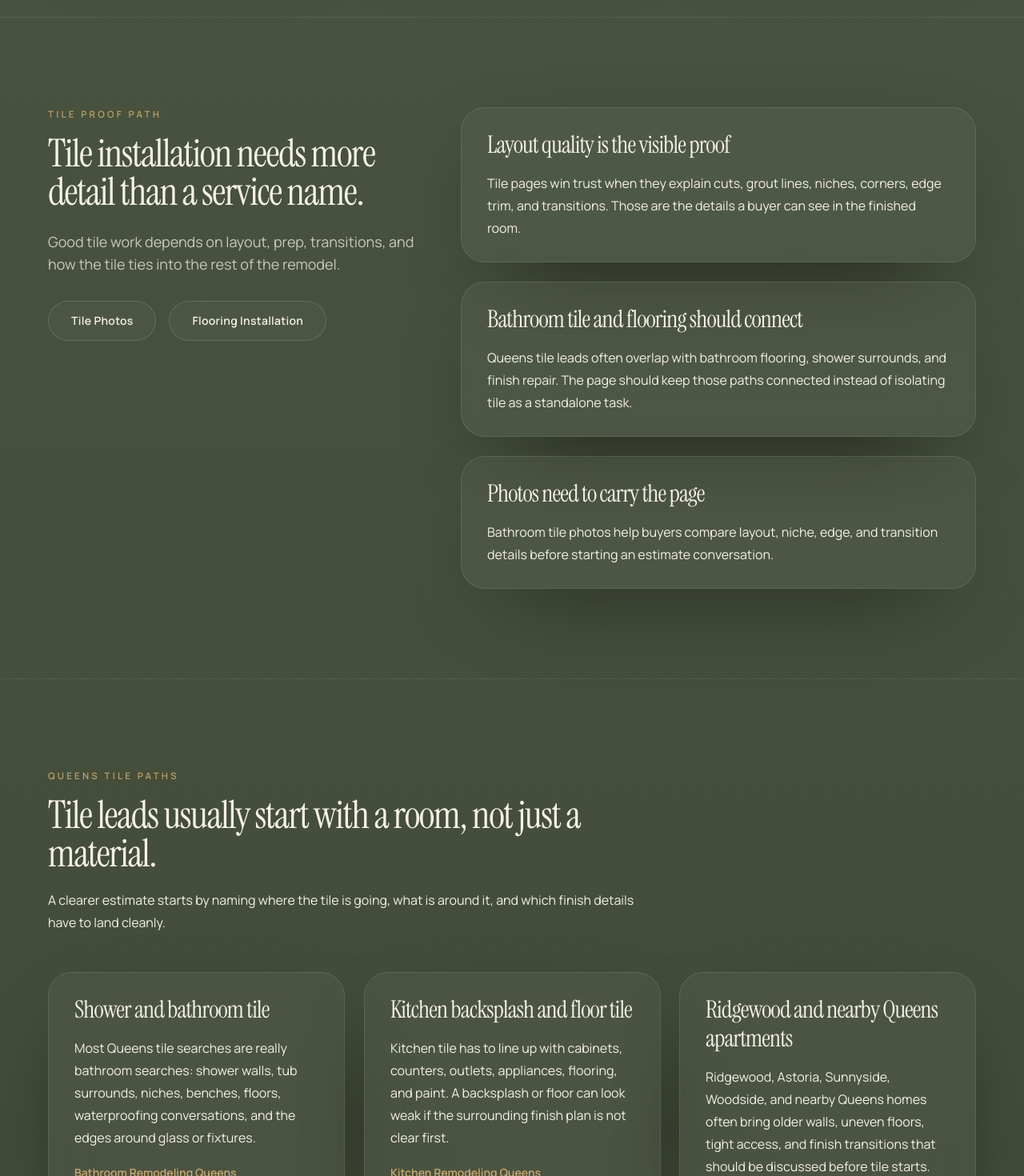
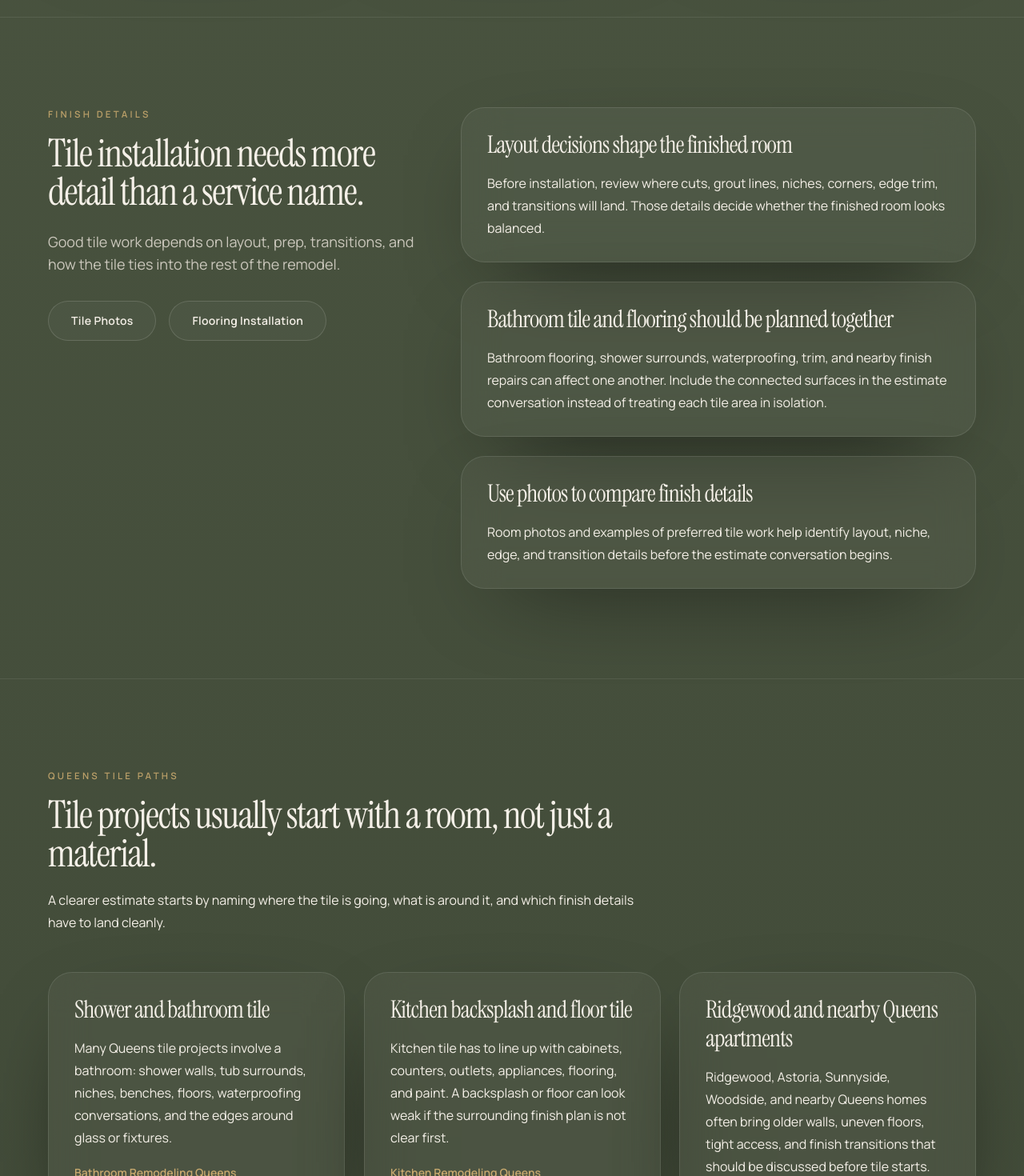
Before and after one commit to donaldlena833-cyber/lokeil-website, a Next.js app: page /tile-installation-queens in a window 1280 px wide. Shown: the part 2140-3610 px from the top of the page at 80% size. Built offline with nearby package versions, Linux system fonts and the light colour scheme.

Commit message:
Replace internal tile marketing copy (#6)
Replace visitor-facing internal lead and proof language with practical tile planning guidance and add regression coverage.

```diff
--- a/app/tile-installation-queens/page.tsx
+++ b/app/tile-installation-queens/page.tsx
@@ -40,19 +40,19 @@ const planningNotes = [
 
 const tileProofSignals = [
   {
-    title: 'Layout quality is the visible proof',
+    title: 'Layout decisions shape the finished room',
     body:
-      'Tile pages win trust when they explain cuts, grout lines, niches, corners, edge trim, and transitions. Those are the details a buyer can see in the finished room.',
+      'Before installation, review where cuts, grout lines, niches, corners, edge trim, and transitions will land. Those details decide whether the finished room looks balanced.',
   },
   {
-    title: 'Bathroom tile and flooring should connect',
+    title: 'Bathroom tile and flooring should be planned together',
     body:
-      'Queens tile leads often overlap with bathroom flooring, shower surrounds, and finish repair. The page should keep those paths connected instead of isolating tile as a standalone task.',
+      'Bathroom flooring, shower surrounds, waterproofing, trim, and nearby finish repairs can affect one another. Include the connected surfaces in the estimate conversation instead of treating each tile area in isolation.',
   },
   {
-    title: 'Photos need to carry the page',
+    title: 'Use photos to compare finish details',
     body:
-      'Bathroom tile photos help buyers compare layout, niche, edge, and transition details before starting an estimate conversation.',
+      'Room photos and examples of preferred tile work help identify layout, niche, edge, and transition details before the estimate conversation begins.',
   },
 ] as const;
 
@@ -60,7 +60,7 @@ const localTilePaths = [
   {
     title: 'Shower and bathroom tile',
     body:
-      'Most Queens tile searches are really bathroom searches: shower walls, tub surrounds, niches, benches, floors, waterproofing conversations, and the edges around glass or fixtures.',
+      'Many Queens tile projects involve a bathroom: shower walls, tub surrounds, niches, benches, floors, waterproofing conversations, and the edges around glass or fixtures.',
     href: '/bathroom-remodeling-queens',
     label: 'Bathroom Remodeling Queens',
   },
@@ -230,7 +230,7 @@ export default function TileInstallationQueens() {
         <section className="section-rule section-space">
           <div className="site-shell grid gap-10 lg:grid-cols-[0.85fr_1.15fr]">
             <div data-reveal="fade-up">
-              <p className="eyebrow">Tile proof path</p>
+              <p className="eyebrow">Finish details</p>
               <h2 className="section-title mt-4">Tile installation needs more detail than a service name.</h2>
               <p className="lead mt-6">
                 Good tile work depends on layout, prep, transitions, and how the tile ties into the rest of the remodel.
@@ -260,7 +260,7 @@ export default function TileInstallationQueens() {
           <div className="site-shell">
             <div className="max-w-3xl" data-reveal="fade-up">
               <p className="eyebrow">Queens tile paths</p>
-              <h2 className="section-title mt-4">Tile leads usually start with a room, not just a material.</h2>
+              <h2 className="section-title mt-4">Tile projects usually start with a room, not just a material.</h2>
               <p className="mt-5 text-base leading-7 text-olive-100/72">
                 A clearer estimate starts by naming where the tile is going, what is around it, and
                 which finish details have to land cleanly.
```
Also changed, not shown: 1 other file (tests, documents, lock files or other folders).
